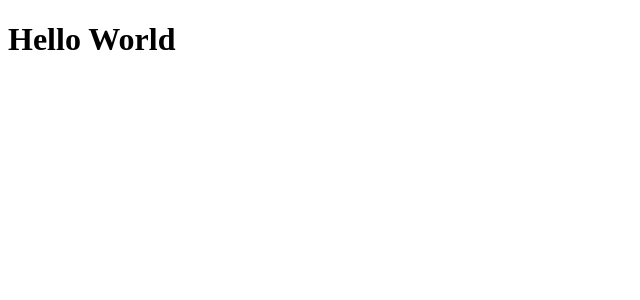
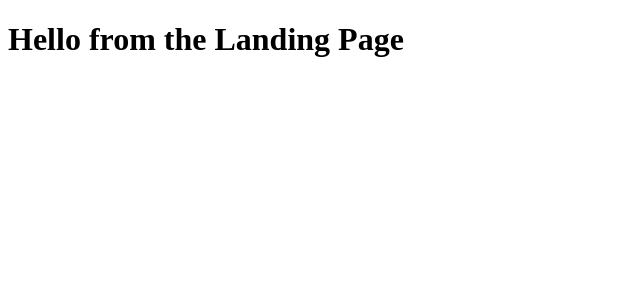
Before and after one commit to Noroff-FEU-Assignments/project-exam-2-PythonMasterAlexander, a React (Create React App) app: page / in a window 1280 px wide. Shown: the top 300 px of the page, without its empty margins (0-640 px from the left). Built offline with nearby package versions, Linux system fonts and the light colour scheme.

Commit message:
Adds page navigation with react-router-dom, created a LandingPage and a PageLayouts with an Outlet

```diff
--- a/src/PageApplication.tsx
+++ b/src/PageApplication.tsx
@@ -1,9 +1,12 @@
+import LandingPage from "./pages/LandingPage";
+import PageLayouts from "./components/PageLayouts";
+import { Routes, Route } from "react-router-dom";
 export default function PageApplication() {
   return (
-    <div>
-      <header>
-        <h1>Hello World</h1>
-      </header>
-    </div>
+    <Routes>
+      <Route path="/" element={<PageLayouts />}>
+        <Route index element={<LandingPage />} />
+      </Route>
+    </Routes>
   );
 }
--- /dev/null
+++ b/src/components/PageLayouts/index.tsx
@@ -0,0 +1,10 @@
+import { Outlet } from "react-router-dom";
+export default function PageLayouts() {
+  return (
+    <>
+      {/*Here commes the Header*/}
+      <Outlet />
+      {/*Here commes the Footer*/}
+    </>
+  );
+}
--- a/src/index.tsx
+++ b/src/index.tsx
@@ -1,11 +1,11 @@
-import React from "react";
 import ReactDOM from "react-dom/client";
 import PageApplication from "./PageApplication";
+import { BrowserRouter } from "react-router-dom";
 const root = ReactDOM.createRoot(
   document.getElementById("root") as HTMLElement,
 );
 root.render(
-  <React.StrictMode>
+  <BrowserRouter>
     <PageApplication />
-  </React.StrictMode>,
+  </BrowserRouter>,
 );
--- /dev/null
+++ b/src/pages/LandingPage/index.tsx
@@ -0,0 +1,7 @@
+export default function LandingPage() {
+  return (
+    <>
+      <h1>Hello from the Landing Page</h1>
+    </>
+  );
+}
```
Also changed, not shown: 1 other file (tests, documents, lock files or other folders).
